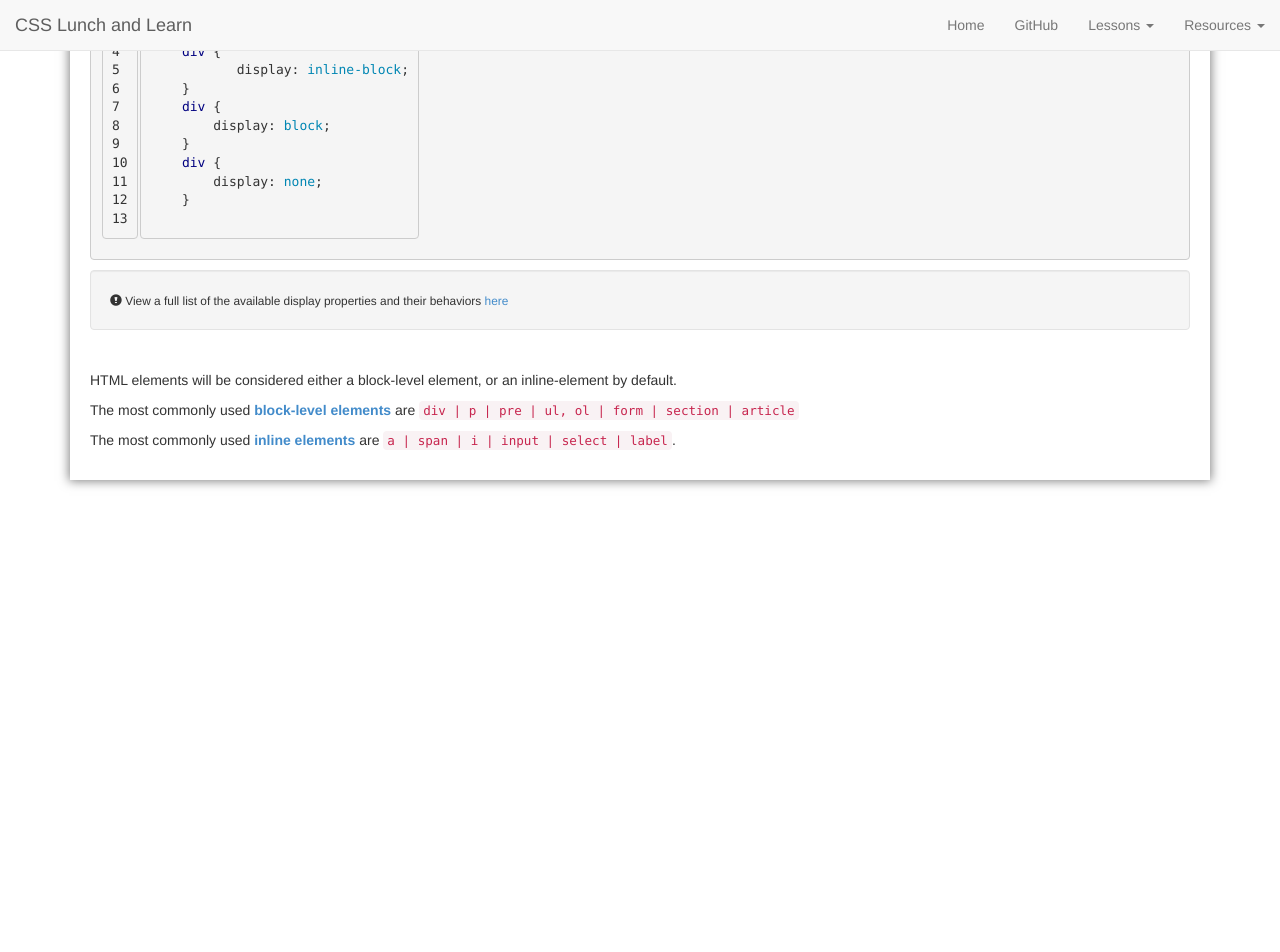
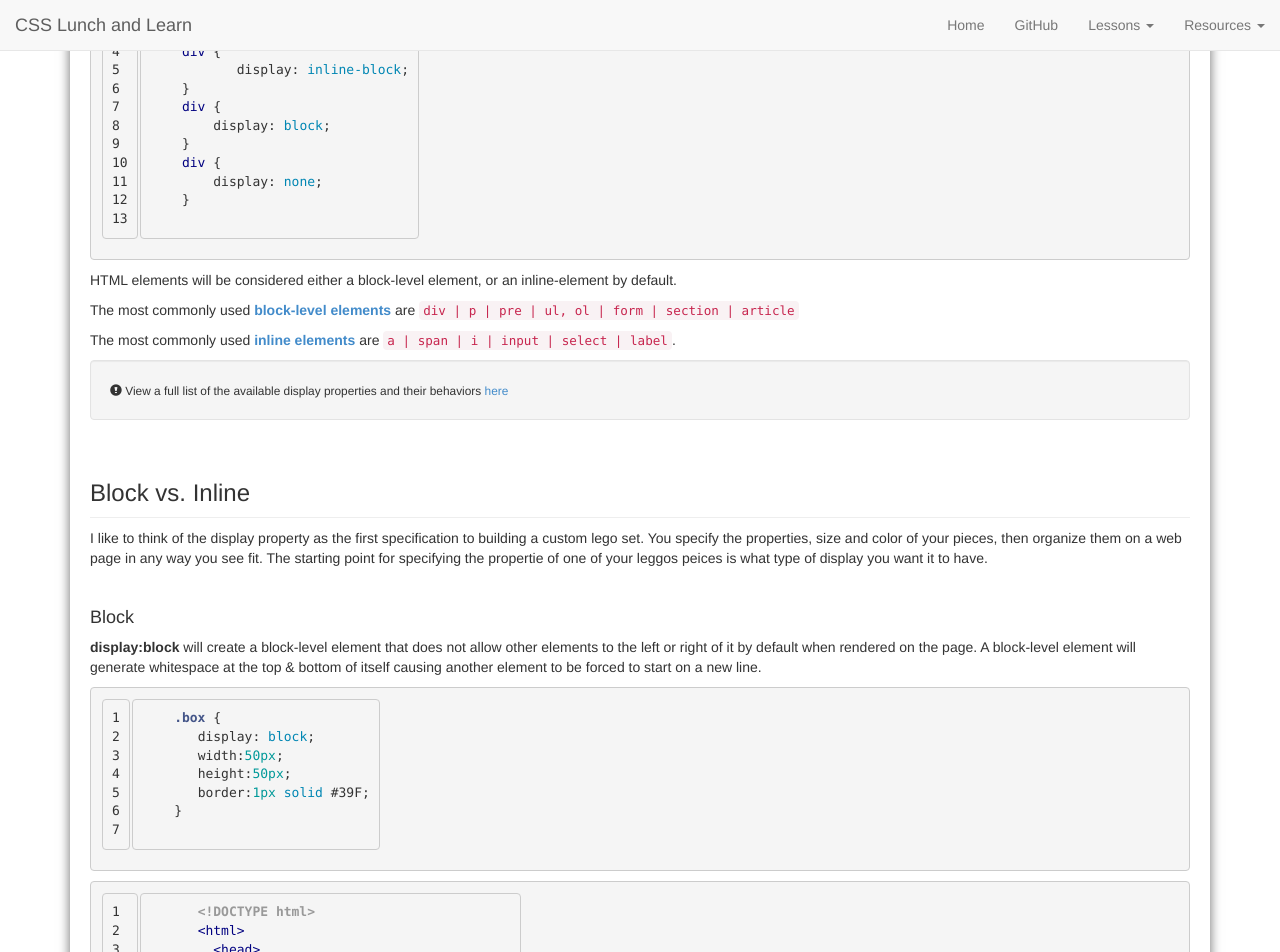
Before and after one commit to robabby/lunch-and-learn, a Jekyll site: the page built from dis-pos.html, in a window 1280 px wide and 1400 px high, scrolled down 362 px. Shown: the top 952 px of the window. Built offline with Jekyll 4.4.1, drawn with Linux system fonts in a browser that asks for light colours; Markdown is read by kramdown in place of the engine named in the settings; before the commit the page ends 900 px from its top, so only the background shows below that; some of the changed text lies outside the part shown.

Commit message:
Added block description

```diff
--- a/dis-pos.html
+++ b/dis-pos.html
@@ -31,15 +31,53 @@ title: Display & Position
     }
 	{%endhighlight%}
 
+    <p>HTML elements will be considered either a block-level element, or an inline-element by default.</p>
+
+    <p>The most commonly used <a href="https://developer.mozilla.org/en-US/docs/HTML/Block-level_elements"><strong>block-level elements</strong></a> are <code>div | p | pre | ul, ol | form | section | article</code></p>
+
+    <p>The most commonly used <a href="https://developer.mozilla.org/en-US/docs/HTML/Inline_elements"><strong>inline elements</strong></a> are <code>a | span | i | input | select | label</code>.</p>
+
     <div class="well">
         <small><i class="glyphicon glyphicon-exclamation-sign"></i>&nbsp;View a full list of the available display properties and their behaviors <a href="https://developer.mozilla.org/en-US/docs/Web/CSS/display">here</a></small>
     </div>
 
     <br />
 
-    <p>HTML elements will be considered either a block-level element, or an inline-element by default.</p>
+    <h3 class="sub-title">Block vs. Inline</h3>
 
-    <p>The most commonly used <a href="https://developer.mozilla.org/en-US/docs/HTML/Block-level_elements"><strong>block-level elements</strong></a> are <code>div | p | pre | ul, ol | form | section | article</code></p>
+    <p>I like to think of the display property as the first specification to building a custom lego set.  You specify the properties, size and color of your pieces, then organize them on a web page in any way you see fit.  The starting point for specifying the propertie of one of your leggos peices is what type of display you want it to have.</p>
 
-    <p>The most commonly used <a href="https://developer.mozilla.org/en-US/docs/HTML/Inline_elements"><strong>inline elements</strong></a> are <code>a | span | i | input | select | label</code>.</p>
+    <br />
+
+    <h4>Block</h4>
+
+    <p><strong>display:block</strong> will create a block-level element that does not allow other elements to the left or right of it by default when rendered on the page.  A block-level element will generate whitespace at the top &amp; bottom of itself causing another element to be forced to start on a new line.</p>
+
+    {%highlight css linenos%}
+    .box {
+       display: block;
+       width:50px;
+       height:50px;
+       border:1px solid #39F;
+    }
+    {%endhighlight%}
+
+    {% highlight html linenos %}
+      <!DOCTYPE html>
+      <html>
+        <head>
+            <title>CSS Lunch and Learn</title>
+        </head>
+        <body>
+          <div class="box"></div>
+          <div class="box"></div>
+        </body>
+      </html>
+    {% endhighlight %}
+
+    <strong>The Result:</strong>
+
+    <iframe src="{{ site.baseurl }}/lessons/dis-pos/display-block.html"></iframe>
+
+    <p><a target="_blank" href="{{ site.baseurl }}/lessons/dis-pos/display-block.html" class="pull-right"><strong>View the result</strong>&nbsp;<i class="glyphicon glyphicon-circle-arrow-right"></i></a></p>
 </div>
```
